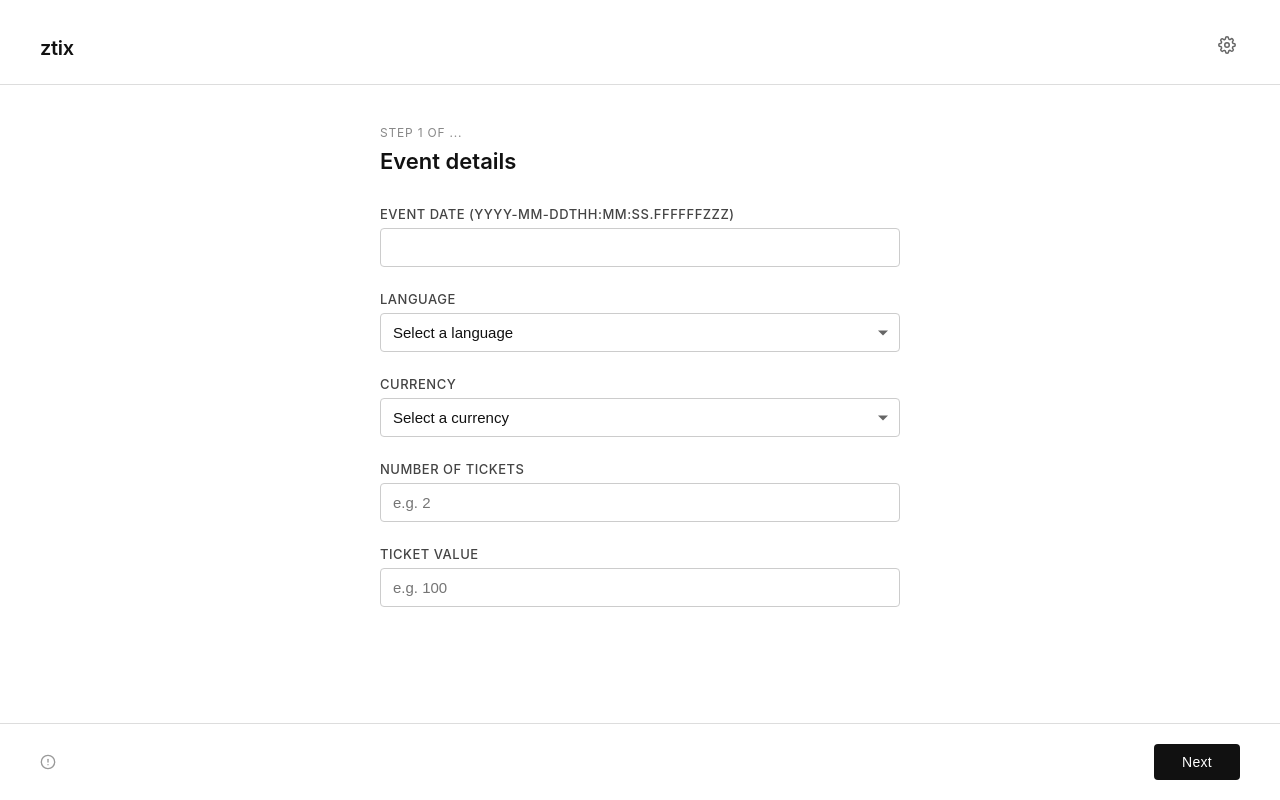
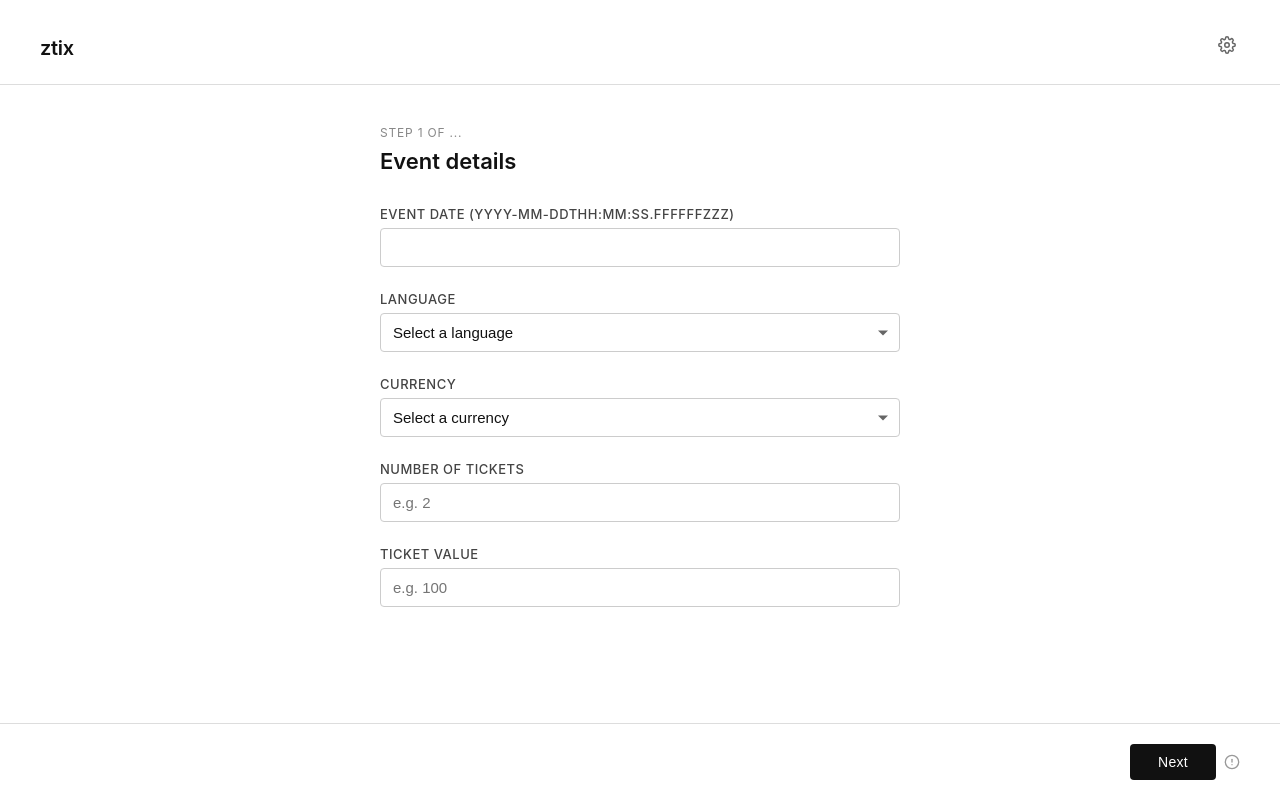
Before and after one commit to gk2200/ztix, a plain HTML site: page index.html in a window 1280 px wide. Drawn offline with Linux system fonts and the light colour scheme.

Commit message:
Move tooltip icon to right of action buttons
Co-Authored-By: Claude Sonnet 4.6 <noreply@anthropic.com>

```diff
--- a/index.html
+++ b/index.html
@@ -101,6 +101,8 @@
 
   <footer>
     <span id="error-msg" class="error-msg"></span>
+    <div class="footer-right">
+      <button class="btn-next" type="button" onclick="submitQuote()">Next</button>
       <div class="tooltip-wrap">
         <svg class="tooltip-icon" id="payload-icon" width="16" height="16" viewBox="0 0 24 24" fill="none" stroke="currentColor" stroke-width="2" stroke-linecap="round" stroke-linejoin="round">
           <circle cx="12" cy="12" r="10"/>
@@ -109,7 +111,7 @@
         </svg>
         <pre class="tooltip-box" id="payload-preview"></pre>
       </div>
-    <button class="btn-next" type="button" onclick="submitQuote()">Next</button>
+    </div>
   </footer>
 
 
--- a/styles.css
+++ b/styles.css
@@ -262,6 +262,13 @@ footer {
   border-color: #111;
 }
 
+.footer-right {
+  display: flex;
+  align-items: center;
+  gap: 8px;
+  margin-left: auto;
+}
+
 .tooltip-wrap {
   position: relative;
   display: flex;
@@ -281,7 +288,8 @@ footer {
   display: none;
   position: absolute;
   bottom: calc(100% + 10px);
-  right: 0;
+  left: 50%;
+  transform: translateX(-50%);
   background: #fff;
   border: 1px solid #ccc;
   border-radius: 4px;
@@ -305,7 +313,6 @@ footer {
 }
 
 .btn-next {
-  margin-left: auto;
   padding: 10px 28px;
   font-size: 14px;
   font-weight: 500;
```
Also changed, not shown: payment.html (+3 -1 lines). Lines whose indentation alone changed are shown as unchanged.
